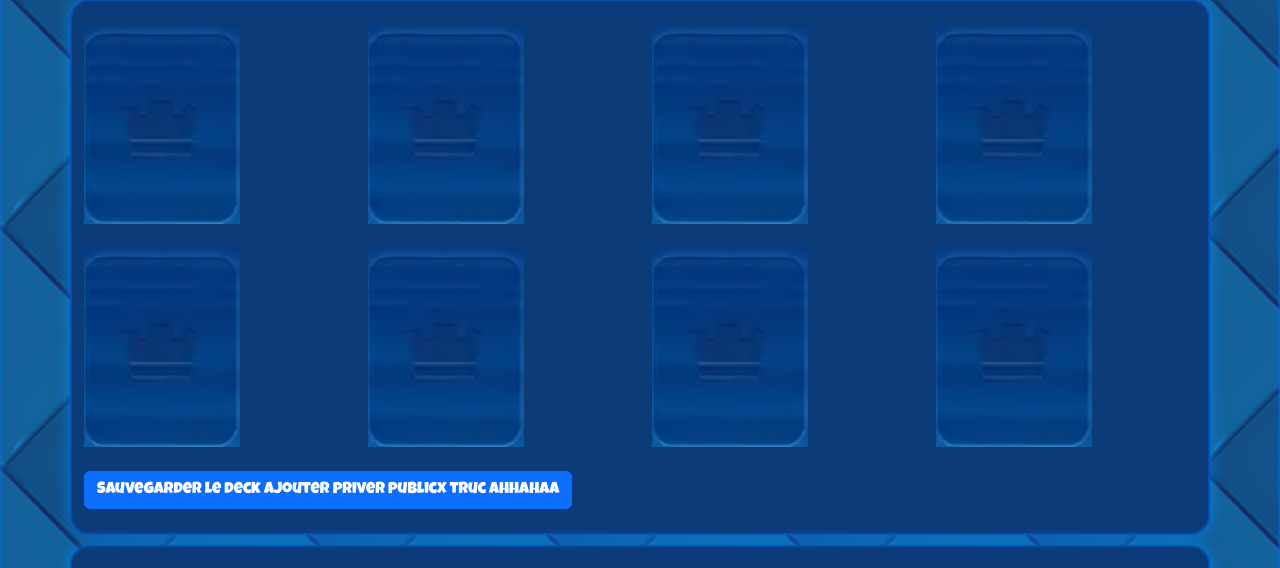
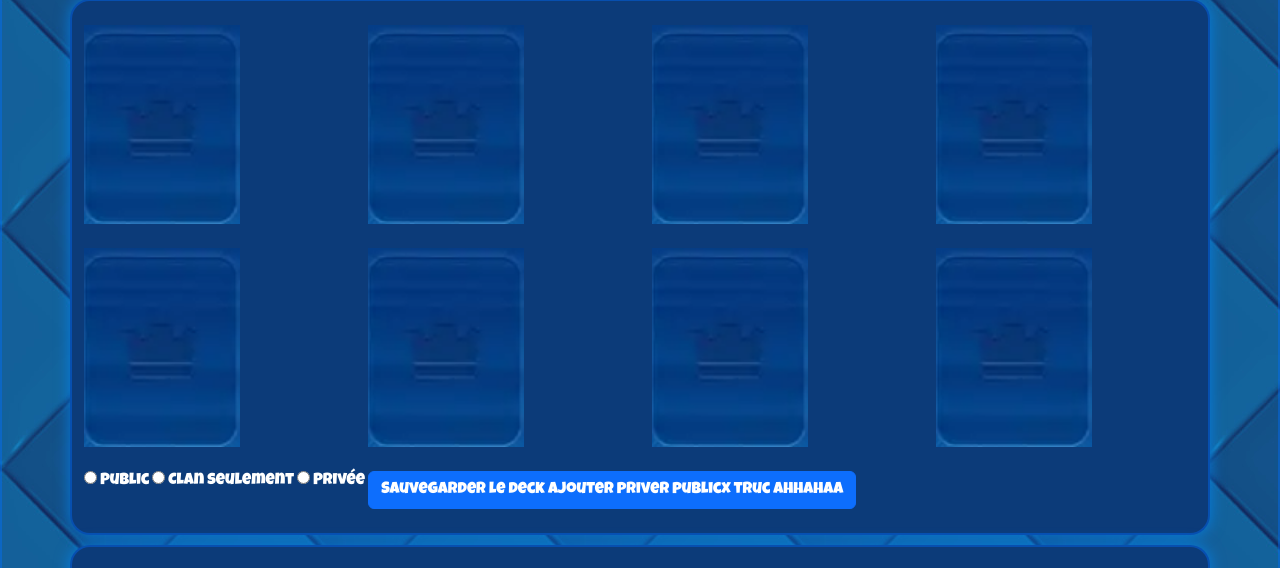
Before and after one commit to ChEricPaquet/TP_MDD_Web2, a PHP site: template vue/deck.php in a window 1280 px wide. Shown: the part 191-759 px from the top of the page. Run offline with PHP 8.4, Linux system fonts and the light colour scheme; the template is opened without the code that fills it, so the values that code supplies are empty; data comes from the database, SQL or seed files in the repository.

Commit message:
Ajout boutton radio visibilité

```diff
--- a/js/deck.js
+++ b/js/deck.js
@@ -47,9 +47,6 @@ function AjouterCarteAuDeck(carte){
     }
 }
 
-
-
-
 function RafraichirDeck(){
     let compteurId = 1;
     tableauDeck.forEach(id => {
--- a/vue/deck.php
+++ b/vue/deck.php
@@ -30,6 +30,11 @@ while ($carte = $requeteCartes->fetch()) {
         <div class="card col-3" id="7"><img src="Images/Autres/cartebg.png" style="width:60%"></div>
         <div class="card col-3" id="8"><img src="Images/Autres/cartebg.png" style="width:60%"></div>
     </div>
+    <label>
+        <input type="radio" name="radioVisibilité" id="radioPublic"> Public
+        <input type="radio" name="radioVisibilité" id="radioClan"> Clan seulement
+        <input type="radio" name="radioVisibilité" id="radioPrivé"> Privée
+    </label>
     <button id="btn-sauvegarder" class="btn btn-primary mt-4">Sauvegarder le deck ajouter priver publicx truc ahhahaa</button>
 </div>
 
```
